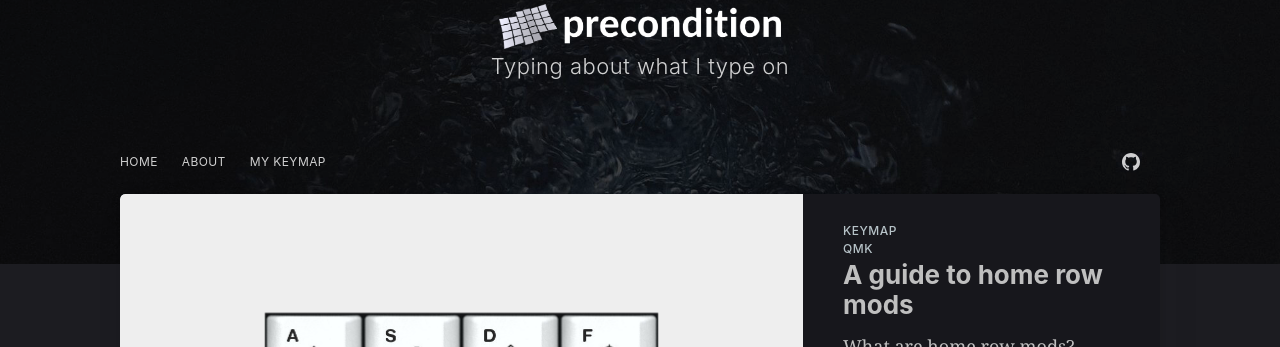
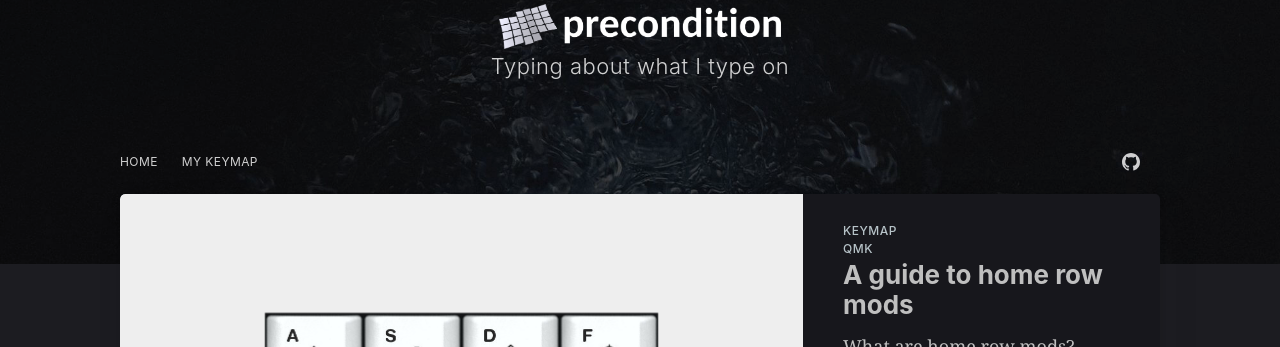
Before and after one commit to precondition/precondition.github.io, a Jekyll site: the page built from index.html, in a window 1280 px wide. Shown: the part 138-485 px from the top of the page. Built offline with Jekyll 4.4.1, drawn with Linux system fonts in a browser that asks for light colours; nearby versions of some CDN libraries; the list of posts is cut into pages by our own code; comment, search, counter and statistics services are not loaded.

Commit message:
Removed nav link to About and updated "my keymap"

```diff
--- a/_includes/navigation.html
+++ b/_includes/navigation.html
@@ -1,5 +1,4 @@
 <ul class="nav" role="menu">
     <li class="nav-home" role="menuitem"><a href="{{site.baseurl}}">Home</a></li>
-    <li class="nav-about" role="menuitem"><a href="{{site.baseurl}}about/">About</a></li>
-    <li class="nav-my-keymap" role="menuitem"><a href="https://github.com/precondition/qmk_firmware/tree/mod-tap-combos/keyboards/handwired/dactyl_manuform/5x6/keymaps/precondition">My Keymap</a></li>
+    <li class="nav-my-keymap" role="menuitem"><a href="https://github.com/precondition/dactyl-manuform-keymap">My Keymap</a></li>
 </ul>
```
